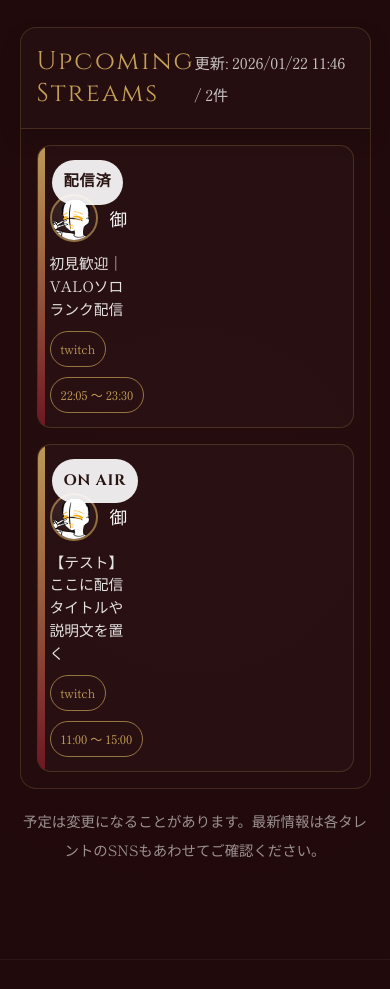
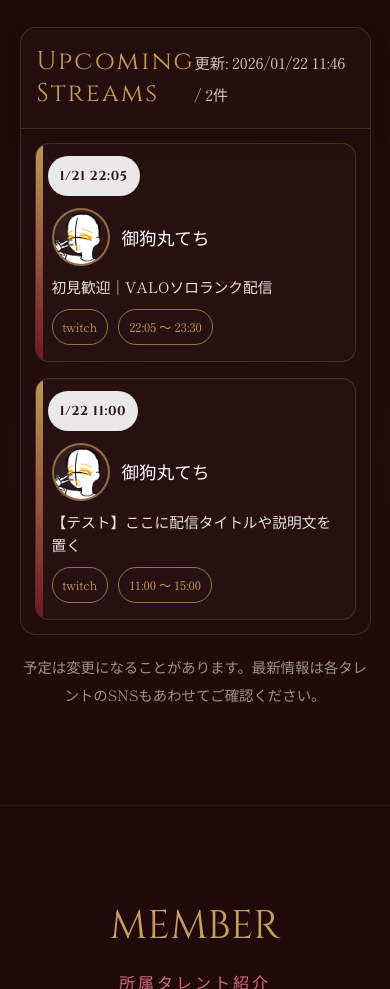
Before and after one commit to fiverosepro/official, a website: page index.html in a window 390 px wide. Shown: the part 1860-2849 px from the top of the page. Drawn offline with Linux system fonts and the light colour scheme.

Commit message:
Update index.html

```diff
--- a/index.html
+++ b/index.html
@@ -310,7 +310,82 @@
             .hero h1 { font-size: 2.2rem; }
             nav { display: none; }
         }
-    </style>
+
+        /* --- Strong mobile overrides for schedule card --- */
+        @media (max-width: 640px){
+            .schedule-list{
+                padding: 14px;
+            }
+            .schedule-card{
+                display: block !important;
+                padding: 18px 16px 16px 16px !important;
+            }
+            .schedule-time{
+                position: absolute !important;
+                top: 12px !important;
+                left: 12px !important;
+                margin: 0 !important;
+                z-index: 3 !important;
+            }
+            .time-pill{
+                max-width: 100%;
+                font-size: 13px;
+                padding: 7px 12px;
+            }
+            .schedule-main{
+                padding-top: 46px !important; /* keep clear of time pill */
+            }
+            .schedule-head{
+                display: flex !important;
+                align-items: center !important;
+                justify-content: flex-start !important;
+                gap: 12px !important;
+            }
+            .avatar{
+                width: 54px !important;
+                height: 54px !important;
+                flex: 0 0 auto;
+            }
+            .name{
+                white-space: nowrap !important;
+            }
+            .desc{
+                margin-top: 8px !important;
+            }
+            .badges{
+                justify-content: flex-start !important;
+                flex-wrap: wrap;
+                gap: 10px;
+            }
+        }
+
+
+        /* --- Desktop: prevent time pill overlapping avatar --- */
+        @media (min-width: 641px){
+            .schedule-card{
+                display: grid;
+                grid-template-columns: auto 1fr;
+                column-gap: 14px;
+                align-items: start;
+                padding-top: 22px;
+            }
+            .schedule-time{
+                position: relative;
+                top: auto;
+                left: auto;
+                margin: 0;
+                z-index: 1;
+                align-self: start;
+            }
+            .schedule-main{
+                padding-top: 0;
+            }
+            .schedule-head{
+                gap: 14px;
+            }
+        }
+
+</style>
 </head>
 <body id="top">
 
@@ -571,32 +646,6 @@
         return "--/-- --:--";
     }
 
-    function parseMs(x){
-        const t = Date.parse(x);
-        return Number.isFinite(t) ? t : NaN;
-    }
-
-    function isNowBetween(startISO, endISO){
-        const now = Date.now();
-        const s = parseMs(startISO);
-        const e = parseMs(endISO);
-        return Number.isFinite(s) && Number.isFinite(e) && now >= s && now < e;
-    }
-
-    function isEnded(endISO){
-        const now = Date.now();
-        const e = parseMs(endISO);
-        return Number.isFinite(e) && now >= e;
-    }
-
-    function getTimePillText(ev){
-        const startISO = ev?.start;
-        const endISO = ev?.end;
-        if(isNowBetween(startISO, endISO)) return "ON AIR";
-        if(ev?.is_past === true || isEnded(endISO)) return "配信済";
-        return formatStartLabel(ev);
-    }
-
     function escapeHtml(str){
         return String(str ?? "").replace(/[&<>"']/g, (m) => ({
             "&":"&amp;","<":"&lt;",">":"&gt;","\"":"&quot;","'":"&#039;"
@@ -641,7 +690,7 @@
 
                 const start = ev.start;
                 const end = ev.end;
-                const timePill = getTimePillText(ev);
+                const timePill = formatStartLabel(ev);
 
                 const badgePlatform = platform ? `<span class="badge">${escapeHtml(platform)}</span>` : "";
                 const badgeRange = (start && end) ? `<span class="badge">${escapeHtml(formatRange(start,end))}</span>` : "";
```
